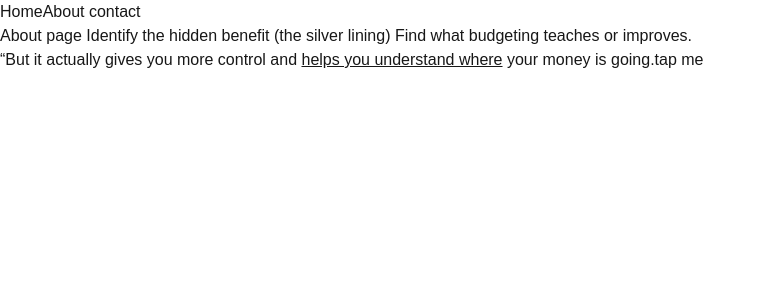
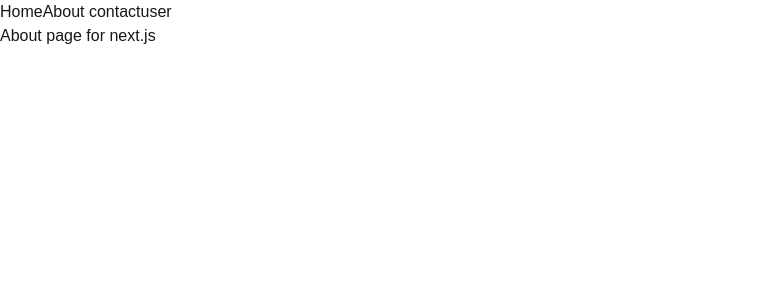
Before and after one commit to OJOK314/Next.js-first-practice, a Next.js app: page /about in a window 1280 px wide. Shown: the top 300 px of the page, without its empty margins (0-766 px from the left). Built offline with nearby package versions, Linux system fonts and the light colour scheme.

Commit message:
first time of fetching data in next.js

```diff
--- a/app/about/page.tsx
+++ b/app/about/page.tsx
@@ -1,16 +1,3 @@
-"use client";
-export default function About() {
-   console.log("hey is this the server or client?");
-   return  <div>About page
-    Identify the hidden benefit (the silver lining)
-
-Find what budgeting teaches or improves. <br></br>
-
-“But it actually gives you more  control and <u>helps you understand where</u> your money is going.
-<button onClick={()=>alert("failed to communicate")} >tap me</button>
-   </div>;
-
-
-
-
+export default function About(){
+    return <div>About page for next.js</div>
 }
--- a/app/contact/Button.tsx
+++ b/app/contact/Button.tsx
@@ -2,7 +2,7 @@
 
  function ButtonComponent() {
 
-     return <button onClick={()=>alert("hello Alfred")}>Click me</button>;
+     return <button onClick={()=>alert("hello Alfred welcome back home today")}>Click me</button>;
 
 }
 
--- a/app/layout.tsx
+++ b/app/layout.tsx
@@ -32,6 +32,7 @@ export default function RootLayout({
       <Link href={"/"}>Home</Link>
       <Link href={"/about"}>About </Link>
       <Link href={"/contact"}>contact</Link>
+      <Link href={"/users"}>user</Link>
      </div>
 
         {children}
--- a/app/page.tsx
+++ b/app/page.tsx
@@ -11,7 +11,7 @@ export default function Home() {
     <div className="flex min-h-screen items-center justify-center bg-zinc-50 font-sans dark:bg-black">
       <main className="flex min-h-screen w-full max-w-3xl flex-col items-center justify-between py-32 px-16 bg-white dark:bg-black sm:items-start">
 
- <div className="flex items-center gap-4 p-4 bg-gray-200 rounded-lg shadow-sm">
+
 
   <Image
   src="/next.svg"
@@ -49,7 +49,7 @@ export default function Home() {
 
 
 
- </div>
+
 
 
         <div className="flex flex-col items-center gap-6 text-center sm:items-start sm:text-left">
--- /dev/null
+++ b/app/users/page.tsx
@@ -0,0 +1,20 @@
+
+export default async function Users() {
+   console.log("hey is this the server or client?");
+   const response = await fetch("https://jsonplaceholder.typicode.com/users");
+   const users = await response.json()
+   return  <div>
+      <h1>user List</h1>
+      <ul>
+         {users.map((user: {Id:"number", name:"string"}) =>(
+            <li key={user.Id}>
+               <h1>
+                  {user.name}
+               </h1>
+            </li>
+         ))}
+      </ul>
+
+       </div>;
+
+}
```
